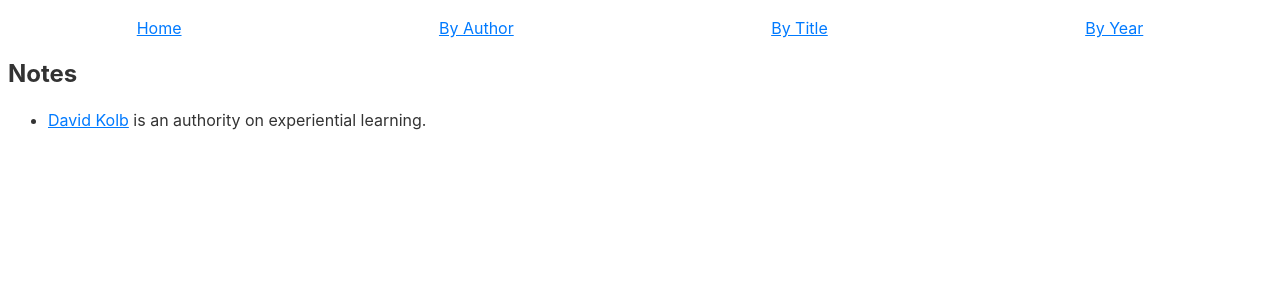
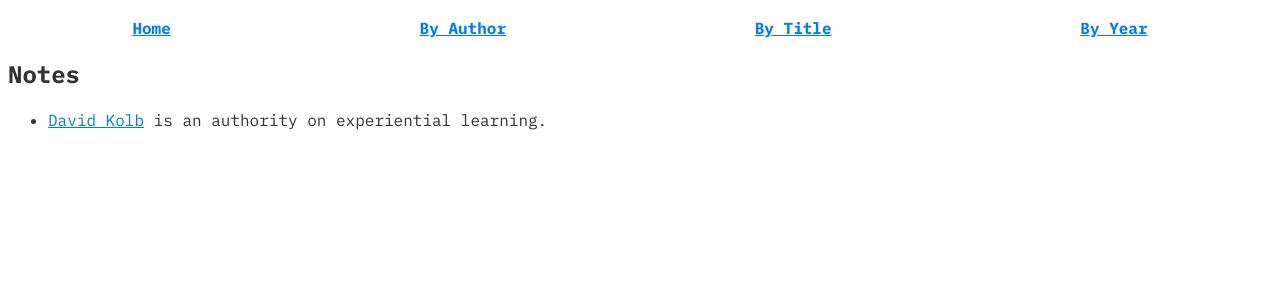
Before and after one commit to AlainParadis/HEAL610, a Jekyll site: the page built from index.md, in a window 1280 px wide. Shown: the top 300 px of the page. Built offline with Jekyll 4.4.1, drawn with Linux system fonts in a browser that asks for light colours.

Commit message:
add monospace google font 😊

```diff
--- a/_layouts/default.html
+++ b/_layouts/default.html
@@ -5,6 +5,9 @@
     <meta name="viewport" content="width=device-width, initial-scale=1.0">
     <title>{{ page.title }}</title>
 	<link href="{{site.baseurl}}css/style.css" rel="stylesheet">
+    <link rel="preconnect" href="https://fonts.googleapis.com">
+    <link rel="preconnect" href="https://fonts.gstatic.com" crossorigin>
+    <link href="https://fonts.googleapis.com/css2?family=IBM+Plex+Mono:ital,wght@0,100;0,200;0,300;0,400;0,500;0,600;0,700;1,100;1,200;1,300;1,400;1,500;1,600;1,700&display=swap" rel="stylesheet">
     <script src="filter.js"></script>
 </head>
 <body>
--- a/css/style.css
+++ b/css/style.css
@@ -1,7 +1,9 @@
 /* Use the Apple system font */
 
 body {
-    font-family: -apple-system, BlinkMacSystemFont, "Segoe UI", Roboto, "Helvetica Neue", Arial, sans-serif;
+    font-family: "IBM Plex Mono", serif;
+    font-weight: 400;
+    font-style: normal;
     font-size: 16px;
     line-height: 1.5;
     color: #333;
@@ -11,10 +13,17 @@
 
 /* Additional styling for headers */
 h1, h2, h3, h4, h5, h6 {
-    font-family: -apple-system, BlinkMacSystemFont, "Segoe UI", Roboto, "Helvetica Neue", Arial, sans-serif;
-    font-weight: bold;
+    font-family: "IBM Plex Mono", serif;
+    font-weight: 700;
+    font-style: normal;
     margin: 0;
     padding: 0;
+}
+
+nav a {
+    font-family: "IBM Plex Mono", serif;
+    font-weight: 700;
+    font-style: normal;
 }
 
 /* Styling for links */
```
